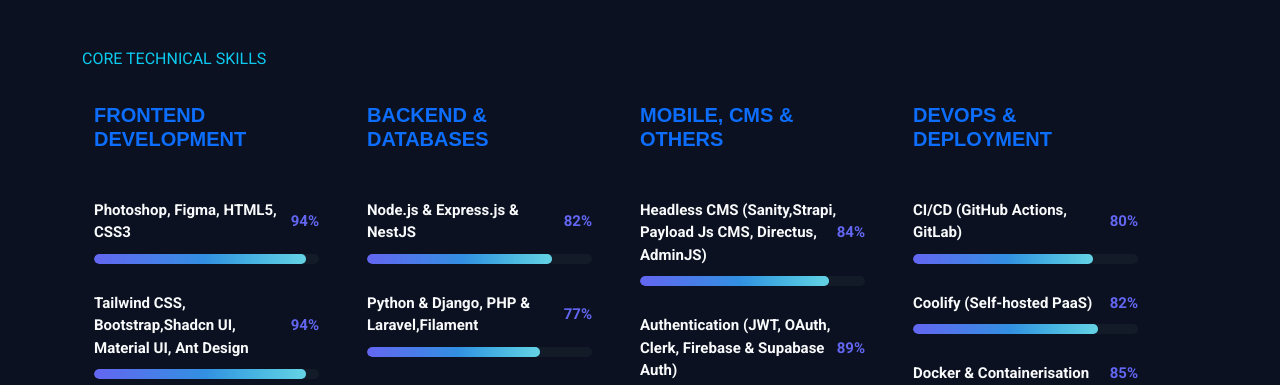
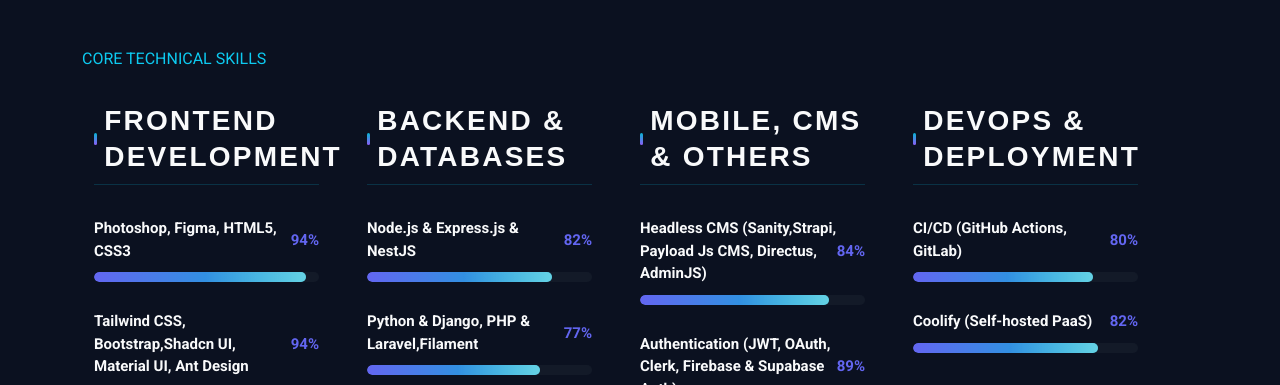
Before and after one commit to nishadrakesh2054/resume, a website: page index.html in a window 1280 px wide. Shown: the part 1751-2136 px from the top of the page. Drawn offline with Linux system fonts and the light colour scheme; a web font is replaced by a local one.

Commit message:
header chnage

```diff
--- a/assets/css/premium.css
+++ b/assets/css/premium.css
@@ -713,6 +713,47 @@ body.index-page {
   background: linear-gradient(135deg, var(--accent-color), var(--accent-highlight), var(--accent-secondary));
 }
 
+/* Skills column titles */
+.about .skills-showcase__title {
+  display: flex;
+  align-items: center;
+  gap: 0.45rem;
+  margin: 0 0 0.85rem;
+  padding-bottom: 0.55rem;
+  font-size: 0.7rem;
+  font-weight: 600;
+  line-height: 1.3;
+  letter-spacing: 0.08em;
+  text-transform: uppercase;
+  color: rgba(103, 232, 249, 0.95);
+  border-bottom: 1px solid rgba(6, 182, 212, 0.2);
+}
+
+.about .skills-showcase__title::before {
+  content: "";
+  flex-shrink: 0;
+  width: 3px;
+  height: 0.75rem;
+  border-radius: 2px;
+  background: linear-gradient(180deg, var(--accent-highlight, #06b6d4), var(--accent-secondary, #6366f1));
+}
+
+.about .skills-showcase .skills-list .skill-item {
+  margin-bottom: 1.1rem;
+}
+
+.about .skills-showcase .skills-list .skill-item .skill-info .skill-name {
+  font-size: 0.8rem;
+  font-weight: 500;
+  color: rgba(255, 255, 255, 0.88);
+}
+
+.about .skills-showcase .skills-list .skill-item .skill-info .skill-percent {
+  font-size: 0.72rem;
+  font-weight: 600;
+  color: var(--accent-highlight, #06b6d4);
+}
+
 /* Skills */
 .about .skills-showcase .skills-list .skill-item .progress {
   background: rgba(255, 255, 255, 0.08);
--- a/index.html
+++ b/index.html
@@ -467,7 +467,7 @@
                   data-aos="fade-up"
                   data-aos-delay="100"
                 >
-                  <h5 class="mb-5 text-start fw-bold text-uppercase text-primary">Frontend Development</h5>
+                  <h3 class="skills-showcase__title">Frontend Development</h3>
                   <div class="skills-list skills-animation">
                     <div class="skill-item">
                       <div class="skill-info">
@@ -582,9 +582,7 @@
                   data-aos="fade-up"
                   data-aos-delay="200"
                 >
-                    <h5 class="mb-5 text-start fw-bold text-uppercase text-primary">
-                    Backend &amp; Databases
-                  </h5>
+                  <h3 class="skills-showcase__title">Backend &amp; Databases</h3>
                   <div class="skills-list skills-animation">
                     <div class="skill-item">
                       <div class="skill-info">
@@ -694,9 +692,7 @@
                   data-aos="fade-up"
                   data-aos-delay="300"
                 >
-                    <h5 class="mb-5 text-start fw-bold text-uppercase text-primary">
-                    Mobile, CMS &amp; Others
-                  </h5>
+                  <h3 class="skills-showcase__title">Mobile, CMS &amp; Others</h3>
                   <div class="skills-list skills-animation">
 
                     <div class="skill-item">
@@ -793,9 +789,7 @@
                   data-aos="fade-up"
                   data-aos-delay="400"
                 >
-                    <h5 class="mb-5 text-start fw-bold text-uppercase text-primary">
-                    DevOps &amp; Deployment
-                  </h5>
+                  <h3 class="skills-showcase__title">DevOps &amp; Deployment</h3>
                   <div class="skills-list skills-animation">
                     <div class="skill-item">
                       <div class="skill-info">
```
